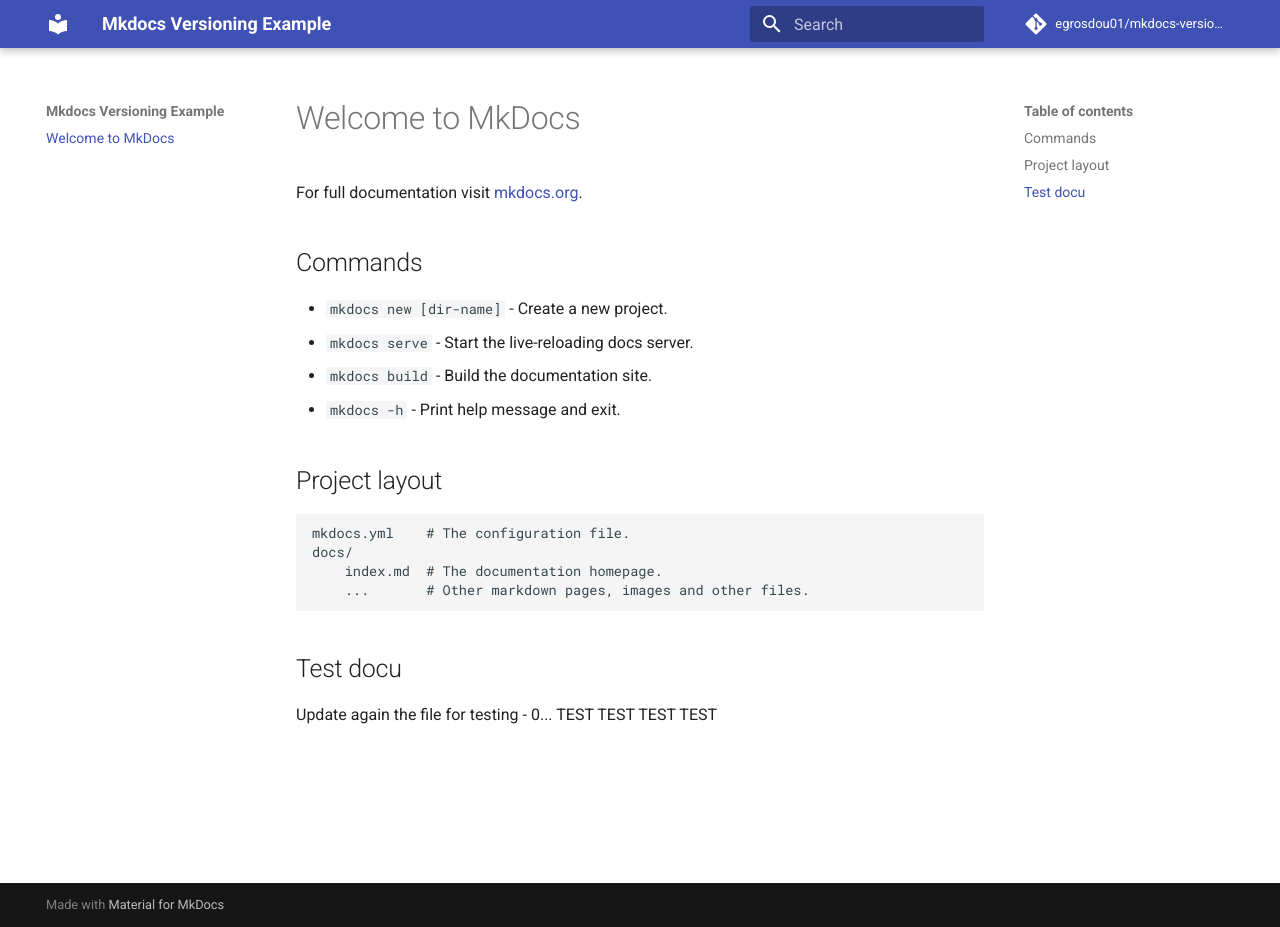
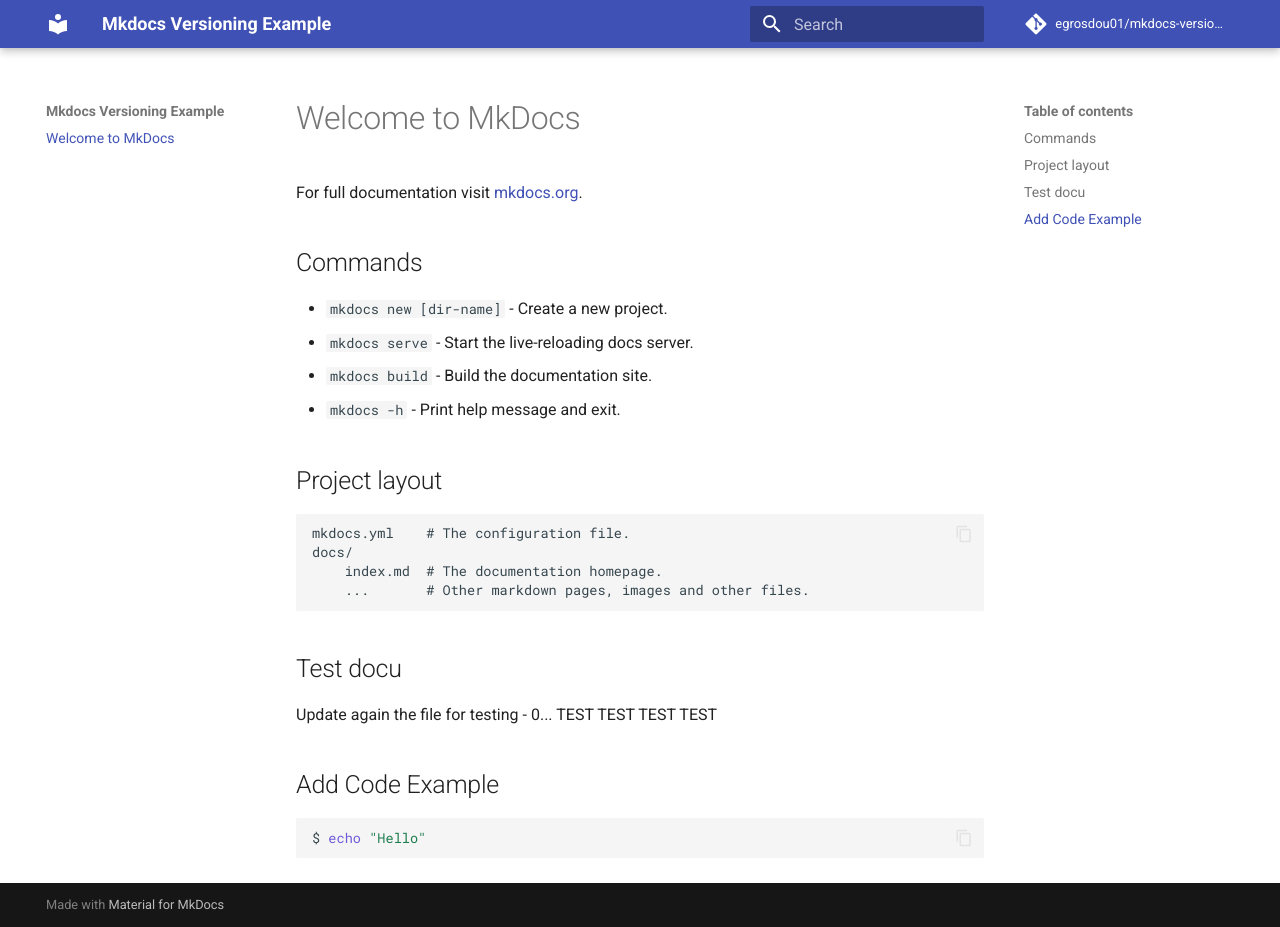
Before and after one commit to egrosdou01/mkdocs-versioning-example, an MkDocs documentation site: the page built from docs/index.md, in a window 1280 px wide and 927 px high. Built offline with MkDocs 1.6.1 and Material for MkDocs 9.7.7, drawn with Linux system fonts in a browser that asks for light colours; comment, search, counter and statistics services are not loaded; the version menu is left out.

Commit message:
Include javascript to remove $ from code snippets

````diff
--- a/docs/index.md
+++ b/docs/index.md
@@ -18,3 +18,9 @@
 ## Test docu
 Update again the file for testing - 0...
 TEST TEST TEST TEST
+
+## Add Code Example
+
+```bash
+$ echo "Hello"
+```
--- /dev/null
+++ b/docs/javascript/extra.js
@@ -0,0 +1,26 @@
+/*
+ * When the copy button is clicked, this script temporarily modifies
+ * the displayed text to remove leading '$' characters from code snippets.
+ * The modification is applied at click time to ensure compatibility
+ * with Material’s instant-loading main site, then restored after 10ms.
+ */
+
+document$.subscribe(() => {
+  const buttons = document.querySelectorAll('.md-clipboard');
+
+  buttons.forEach(button => {
+    button.addEventListener('click', () => {
+      const code = button.closest('.highlight')?.querySelector('code');
+      if (!code) return;
+
+      const original = code.textContent;
+      const modified = original.replace(/^((\$)\s*)/gm, '');
+
+      code.textContent = modified;
+
+      setTimeout(() => {
+        code.textContent = original;
+      }, 10);
+    });
+  });
+});
--- a/mkdocs.yml
+++ b/mkdocs.yml
@@ -5,9 +5,44 @@
 repo_url: https://github.com/egrosdou01/mkdocs-versioning-example
 edit_uri: ""
 
+markdown_extensions:
+- admonition
+- pymdownx.details
+- pymdownx.superfences
+- attr_list
+- md_in_html
+- footnotes
+- pymdownx.critic
+- pymdownx.highlight:
+    anchor_linenums: true
+    line_spans: __span
+    pygments_lang_class: true
+- pymdownx.superfences:
+    custom_fences:
+    - name: mermaid
+      class: mermaid
+      format: !!python/name:pymdownx.superfences.fence_code_format
+- pymdownx.tabbed:
+    alternate_style: true
+- pymdownx.inlinehilite
+- pymdownx.snippets
+- pymdownx.emoji:
+    emoji_index: !!python/name:material.extensions.emoji.twemoji
+    emoji_generator: !!python/name:material.extensions.emoji.to_svg
+
 theme:
   name: material
   custom_dir: overrides
+  features:
+  - content.code.copy
+  - search.share
+  - navigation.footer
+  - navigation.instant.progress
+  - content.code.annotate
+
+extra_javascript:
+  - javascript/extra.js
+
 extra:
   version:
     provider: mike
````
